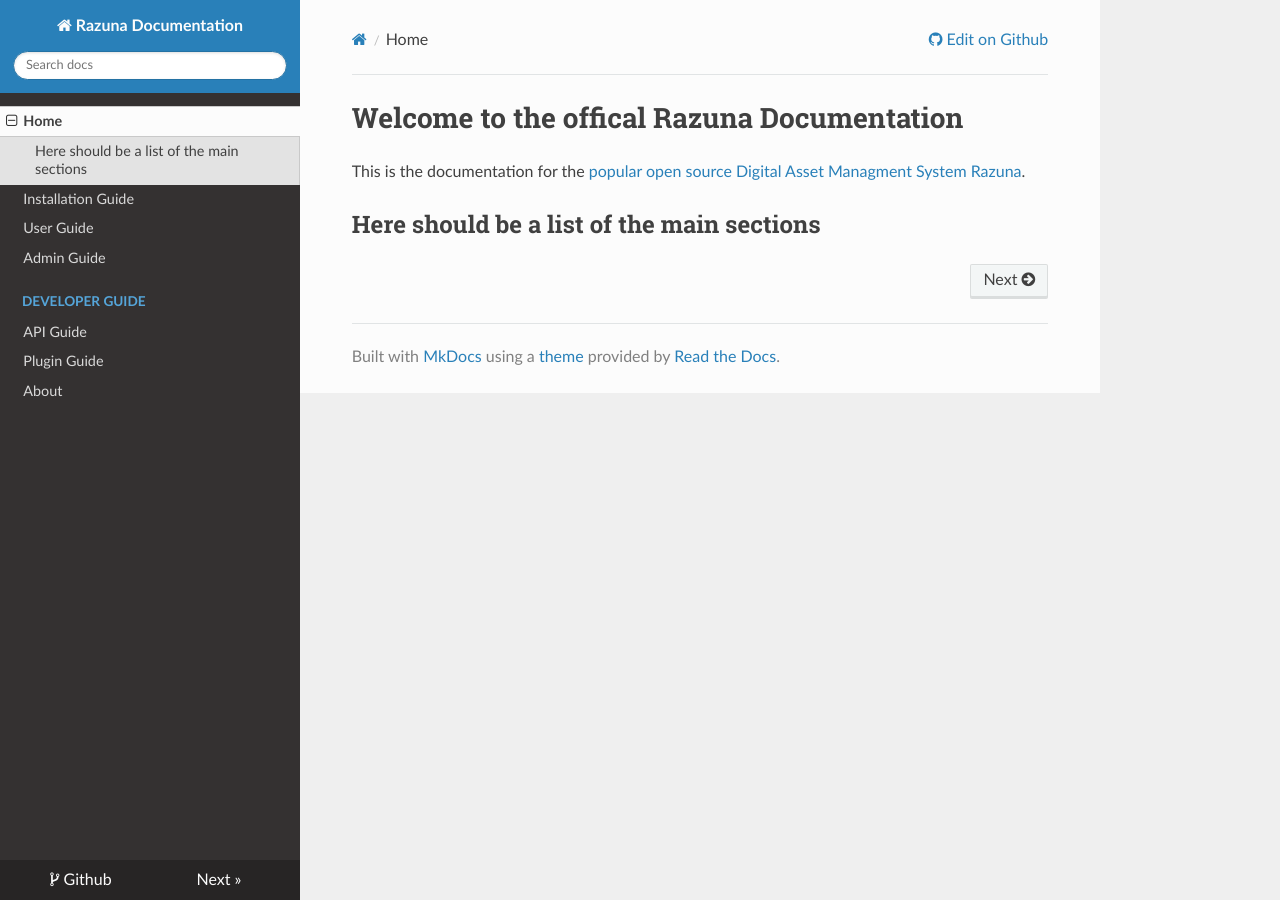
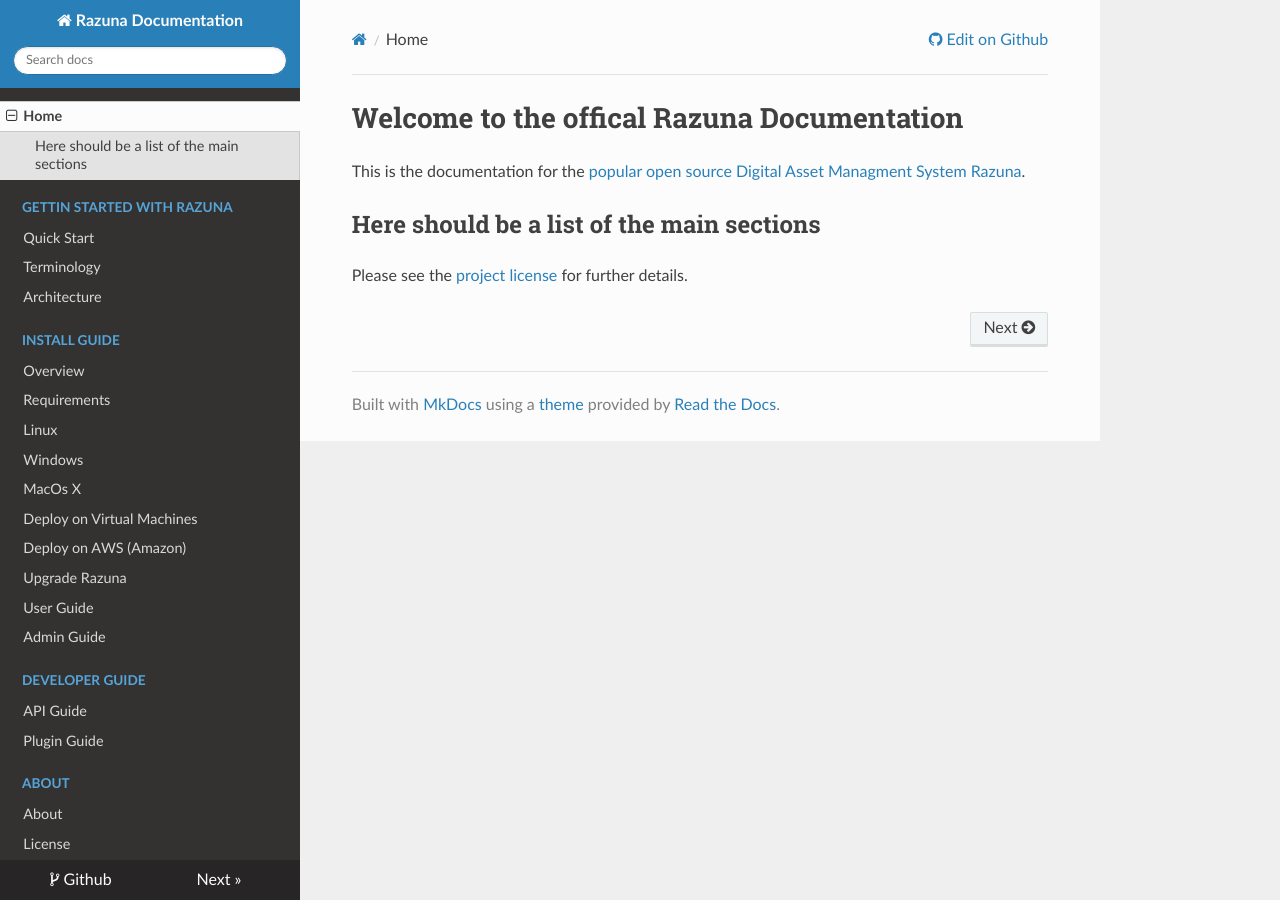
Before and after one commit to razuna/razuna-docs, an MkDocs documentation site: the page built from docs/index.md, in a window 1280 px wide. Built offline with MkDocs 1.6.1, drawn with Linux system fonts in a browser that asks for light colours; nearby versions of some CDN libraries; old or Windows-style settings are respelled for this version of MkDocs.

Commit message:
More structure

```diff
--- a/docs/index.md
+++ b/docs/index.md
@@ -3,3 +3,5 @@
 This is the documentation for the [popular open source Digital Asset Managment System Razuna](http://razuna.org).
 
 ## Here should be a list of the main sections
+
+Please see the [project license](about/license.md) for further details.
--- a/mkdocs.yml
+++ b/mkdocs.yml
@@ -7,10 +7,24 @@ markdown_extensions:
     - toc
 pages:
 - Home : 'index.md'
-- Installation Guide : 'installation/index.md'
+- Gettin Started with Razuna:
+  - Quick Start: 'start/quickstart.md'
+  - Terminology: 'start/terminology.md'
+  - Architecture: 'start/architecture.md'
+- Install Guide:
+  - Overview: 'installation/index.md'
+  - Requirements: 'installation/requirement.md'
+  - Linux: 'installation/linux.md'
+  - Windows: 'installation/windows.md'
+  - MacOs X: 'installation/macosx.md'
+  - Deploy on Virtual Machines: 'installation/vms.md'
+  - Deploy on AWS (Amazon): 'installation/aws.md'
+  - Upgrade Razuna: 'installation/upgrade.md'
 - User Guide : 'user/index.md'
 - Admin Guide : 'admin/index.md'
 - Developer Guide:
   - API Guide : 'api/index.md'
   - Plugin Guide : 'plugins/index.md'
-- About: 'about/index.md'
+- About:
+  - About: 'about/index.md'
+  - License: 'about/license.md'
```
Also changed, not shown: docs/about/license.md (added, +1 -0 lines), docs/installation/linux.md (added, +1 -0 lines), docs/installation/macosx.md (added, +1 -0 lines), docs/installation/requirement.md (added, +6 -0 lines), docs/installation/windows.md (added, +1 -0 lines), docs/installation/aws.md (added), docs/installation/upgrade.md (added), docs/installation/vms.md (added), docs/start/architecture.md (added), docs/start/quickstart.md (added), docs/start/terminology.md (added).
